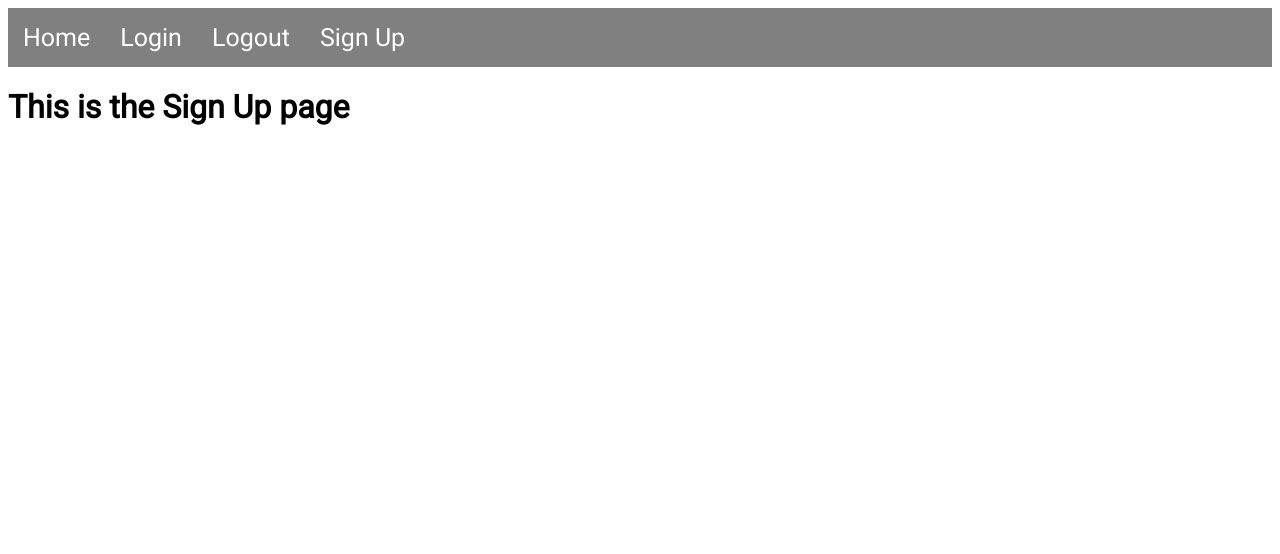
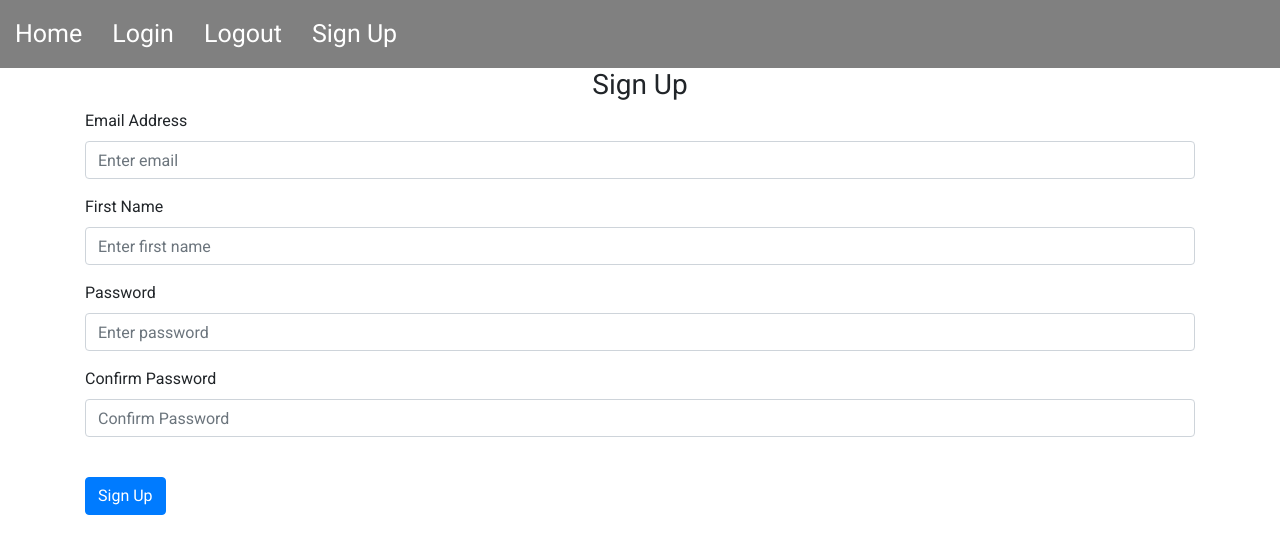
Before and after one commit to deejayslay/quotesJournal, a Flask app: page /sign-up in a window 1280 px wide. Shown: the top 554 px of the page. Run offline with Flask 3, Linux system fonts and the light colour scheme; some libraries are stand-ins or nearby versions.

Commit message:
Create forms

```diff
--- a/website/templates/base.html
+++ b/website/templates/base.html
@@ -10,6 +10,17 @@
     <link
       href="https://fonts.googleapis.com/css2?family=Roboto&display=swap"
       rel="stylesheet"
+    />
+    <link
+      rel="stylesheet"
+      href="https://stackpath.bootstrapcdn.com/bootstrap/4.4.1/css/bootstrap.min.css"
+      integrity="sha384-Vkoo8x4CGsO3+Hhxv8T/Q5PaXtkKtu6ug5TOeNV6gBiFeWPGFN9MuhOf23Q9Ifjh"
+      crossorigin="anonymous"
+    />
+    <link
+      rel="stylesheet"
+      href="https://stackpath.bootstrapcdn.com/font-awesome/4.7.0/css/font-awesome.min.css"
+      crossorigin="anonymous"
     />
     <title>{% block title %}Home{% endblock %}</title>
   </head>
--- a/website/templates/sign_up.html
+++ b/website/templates/sign_up.html
@@ -1,4 +1,48 @@
 {% extends "base.html" %} {% block title %}Sign Up{% endblock %} {% block
 content %}
-<h1>This is the Sign Up page</h1>
+<form method="POST">
+  <h3 align="center">Sign Up</h3>
+  <div class="form-group">
+    <label for="email">Email Address</label>
+    <input
+      type="email"
+      class="form-control"
+      id="email"
+      name="email"
+      placeholder="Enter email"
+    />
+  </div>
+  <div class="form-group">
+    <label for="firstName">First Name</label>
+    <input
+      type="text"
+      class="form-control"
+      id="firstName"
+      name="firstName"
+      placeholder="Enter first name"
+    />
+  </div>
+  <div class="form-group">
+    <label for="password1">Password</label>
+    <input
+      type="text"
+      class="form-control"
+      id="password1"
+      name="password1"
+      placeholder="Enter password"
+    />
+  </div>
+  <div class="form-group">
+    <label for="password2">Confirm Password</label>
+    <input
+      type="text"
+      class="form-control"
+      id="password2"
+      name="password2"
+      placeholder="Confirm Password"
+    />
+  </div>
+  <br />
+  <button type="submit" class="btn btn-primary">Sign Up</button>
+</form>
 {% endblock %}
```
Also changed, not shown: website/templates/login.html (+25 -1 lines).
